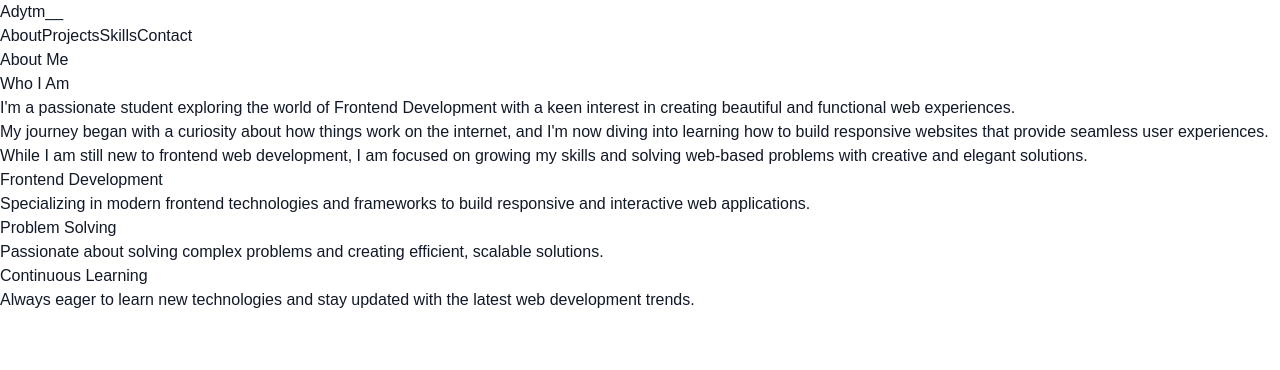
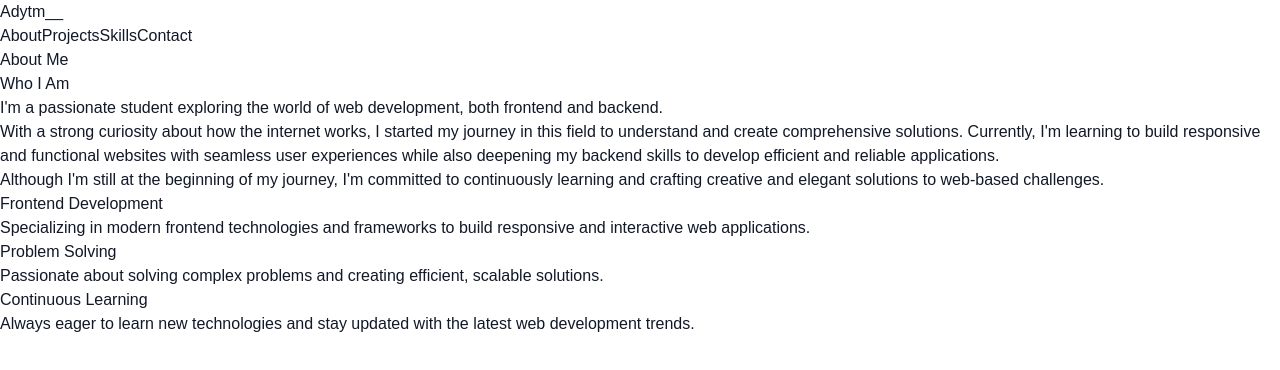
Before and after one commit to fiqriPram/Portofolio, a Next.js app: page /about in a window 1280 px wide. Shown: the top 370 px of the page. Built offline with nearby package versions, Linux system fonts and the light colour scheme.

Commit message:
Updated Hero and About sections to include backend development

```diff
--- a/src/components/About.tsx
+++ b/src/components/About.tsx
@@ -9,10 +9,13 @@ const About = () => {
           <div className="bg-white dark:bg-slate-800 p-8 rounded-lg shadow-lg">
             <h3 className="text-2xl font-semibold mb-4 text-gray-900 dark:text-white">Who I Am</h3>
             <p className="text-gray-700 dark:text-gray-300 mb-6">
-              I&apos;m a passionate student exploring the world of Frontend Development with a keen interest in creating beautiful and functional web experiences.
+              I&apos;m a passionate student exploring the world of web development, both frontend and backend.
+            </p>
+            <p className="text-gray-700 dark:text-gray-300 mb-6">
+              With a strong curiosity about how the internet works, I started my journey in this field to understand and create comprehensive solutions. Currently, I&apos;m learning to build responsive and functional websites with seamless user experiences while also deepening my backend skills to develop efficient and reliable applications.
             </p>
             <p className="text-gray-700 dark:text-gray-300">
-              My journey began with a curiosity about how things work on the internet, and I&apos;m now diving into learning how to build responsive websites that provide seamless user experiences. While I am still new to frontend web development, I am focused on growing my skills and solving web-based problems with creative and elegant solutions.
+              Although I&apos;m still at the beginning of my journey, I&apos;m committed to continuously learning and crafting creative and elegant solutions to web-based challenges.
             </p>
           </div>
 
--- a/src/components/Hero.tsx
+++ b/src/components/Hero.tsx
@@ -10,7 +10,7 @@ const Hero = () => {
           Hi, I&apos;m <span className="text-blue-600 dark:text-blue-400">Fiqri Pramudya</span>
         </h1>
         <p className="text-xl md:text-2xl text-gray-700 dark:text-gray-300 mb-8">
-          Frontend Developer
+          Frontend Developer | Backend Developer
         </p>
         <Link
           href="/projects"
```
